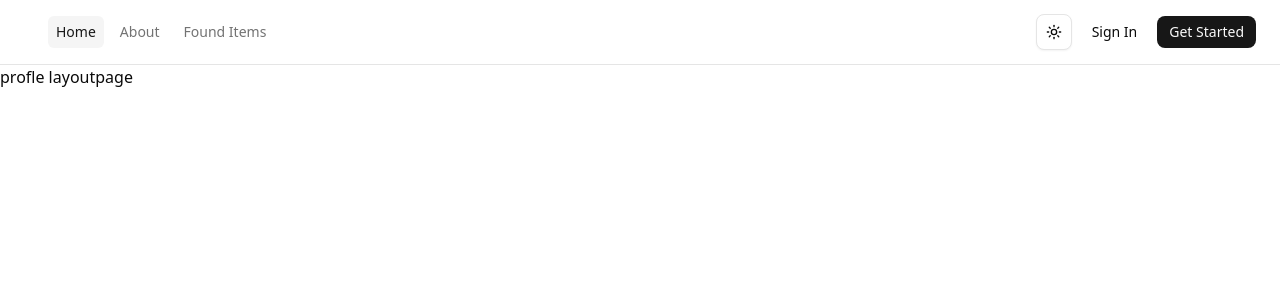
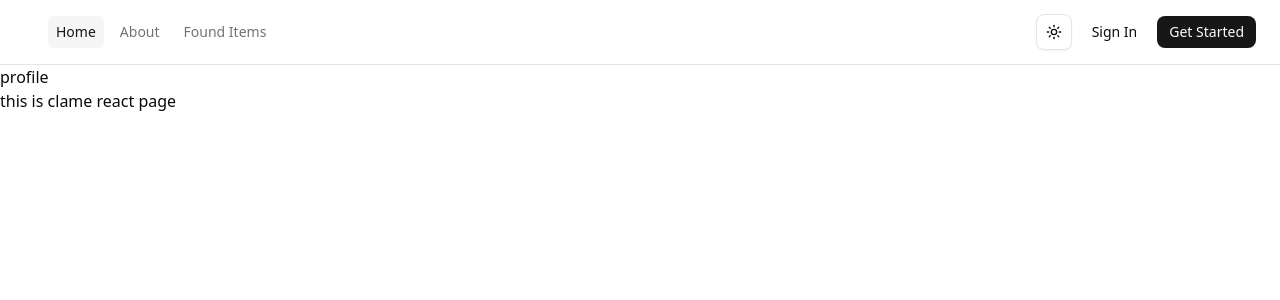
Before and after one commit to Abdulal-Roman09/foundx, a Next.js app: page /profile/claim-requests in a window 1280 px wide. Shown: the top 300 px of the page. Built offline with nearby package versions, Linux system fonts and the light colour scheme.

Commit message:
fix(grope):fixed the grome routes page issuu

```diff
--- a/app/(WithCommonLayout)/(user)/layout.tsx
+++ /dev/null
@@ -1,7 +0,0 @@
-import React, { ReactNode } from "react";
-
-const layout = ({ children }: { children: ReactNode }) => {
-  return <div>{children}</div>;
-};
-
-export default layout;
--- a/app/(WithCommonLayout)/(user)/profile/layout.tsx
+++ b/app/(WithCommonLayout)/(user)/profile/layout.tsx
@@ -1,11 +1,12 @@
-import React from 'react'
+import React, { ReactNode } from "react";
 
-const layout = () => {
+const layout = ({ children }: { children: ReactNode }) => {
   return (
     <div>
-      profle layoutpage
+      profile
+      {children}
     </div>
-  )
-}
+  );
+};
 
-export default layout
+export default layout;
--- a/app/(WithCommonLayout)/(user)/page.tsx
+++ b/app/(WithCommonLayout)/about/page.tsx
@@ -3,7 +3,7 @@ import React from 'react'
 const page = () => {
   return (
     <div>
-
+      this is about
     </div>
   )
 }
--- /dev/null
+++ b/app/error.tsx
@@ -0,0 +1,7 @@
+"use client";
+
+const error = () => {
+  return <div>this is error page</div>;
+};
+
+export default error;
```
Also changed, not shown: app/(WithCommonLayout)/(user)/profile/about/page.tsx (+4 -8 lines).
